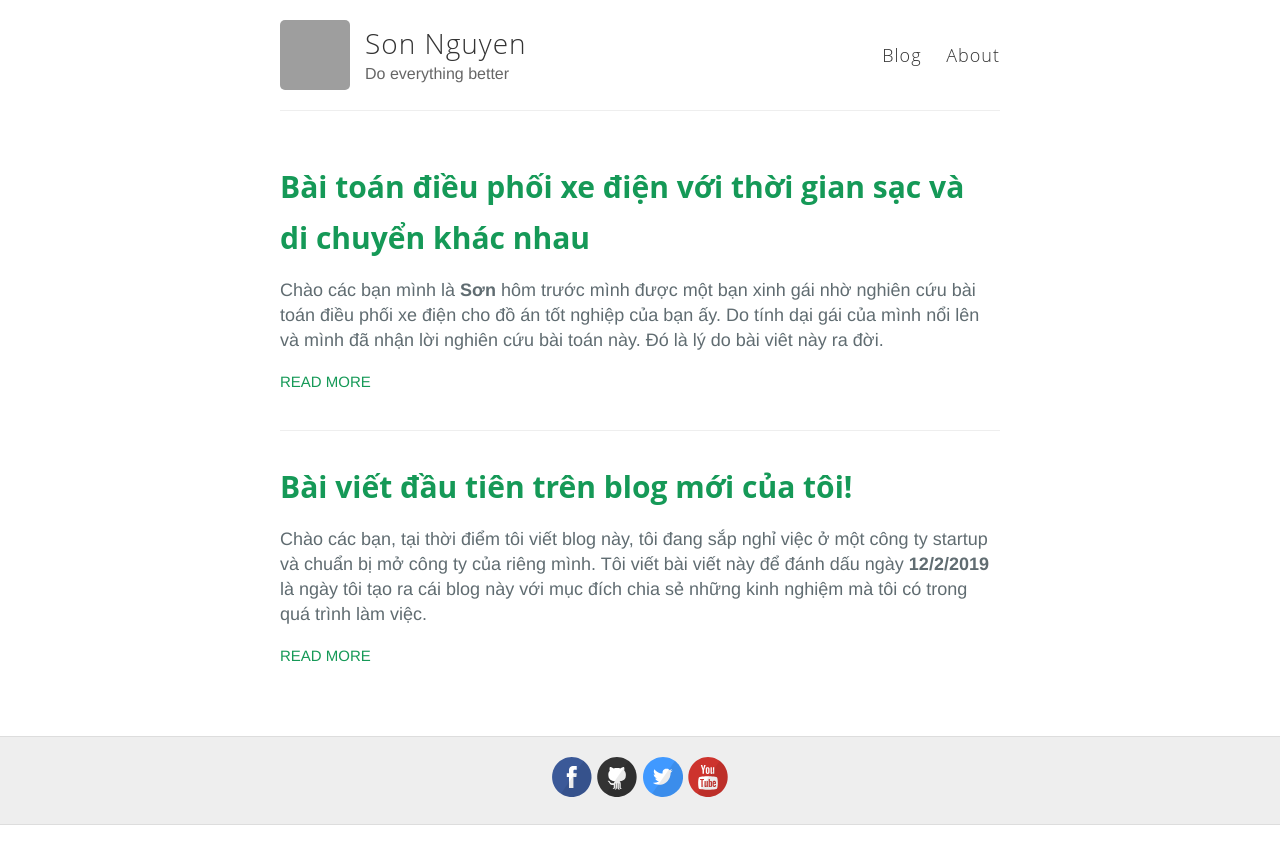
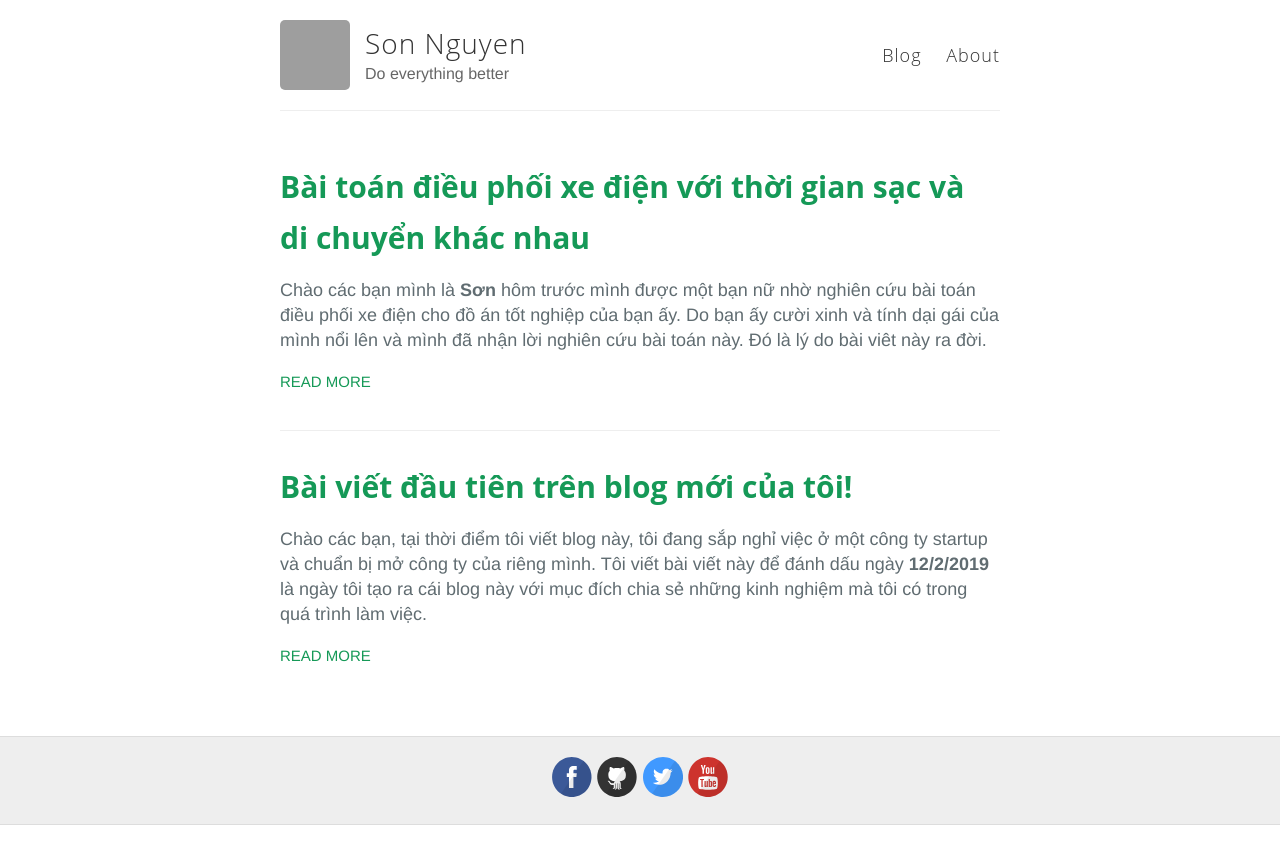
Before and after one commit to sonnhfit/sonnhfit.github.io, a Jekyll site: the page built from index.html, in a window 1280 px wide. Shown: the top 864 px of the page. Built offline with Jekyll 4.4.1, drawn with Linux system fonts in a browser that asks for light colours; grey boxes are pictures that could not be loaded.

Commit message:
Update 2019-2-18-Bai-toan-dieu-phoi-xe-dien-voi-thoi-gian-sac-va-di-chuyen-khac-nhau.md

```diff
--- a/_posts/2019-2-18-Bai-toan-dieu-phoi-xe-dien-voi-thoi-gian-sac-va-di-chuyen-khac-nhau.md
+++ b/_posts/2019-2-18-Bai-toan-dieu-phoi-xe-dien-voi-thoi-gian-sac-va-di-chuyen-khac-nhau.md
@@ -3,7 +3,7 @@
 title: Bài toán điều phối xe điện với thời gian sạc và di chuyển khác nhau
 ---
 
-Chào các bạn mình là **Sơn** hôm trước mình được một bạn xinh gái nhờ nghiên cứu bài toán điều phối xe điện cho đồ án tốt nghiệp của bạn ấy. Do tính dại gái của mình nổi lên và mình đã nhận lời nghiên cứu bài toán này. Đó là lý do bài viêt này ra đời.
+Chào các bạn mình là **Sơn** hôm trước mình được một bạn nữ nhờ nghiên cứu bài toán điều phối xe điện cho đồ án tốt nghiệp của bạn ấy. Do bạn ấy cười xinh và tính dại gái của mình nổi lên và mình đã nhận lời nghiên cứu bài toán này. Đó là lý do bài viêt này ra đời.
 
 Vấn đề định tuyến, điều phối xe điện với thời gian sạc và thời gian di chuyển thay đổi được phát triển để giải quyết một số vấn đề vận hành
 xe điện chẳng hạn như giới hạn phạm vi và nhu cầu sạc của xe điện.
```
